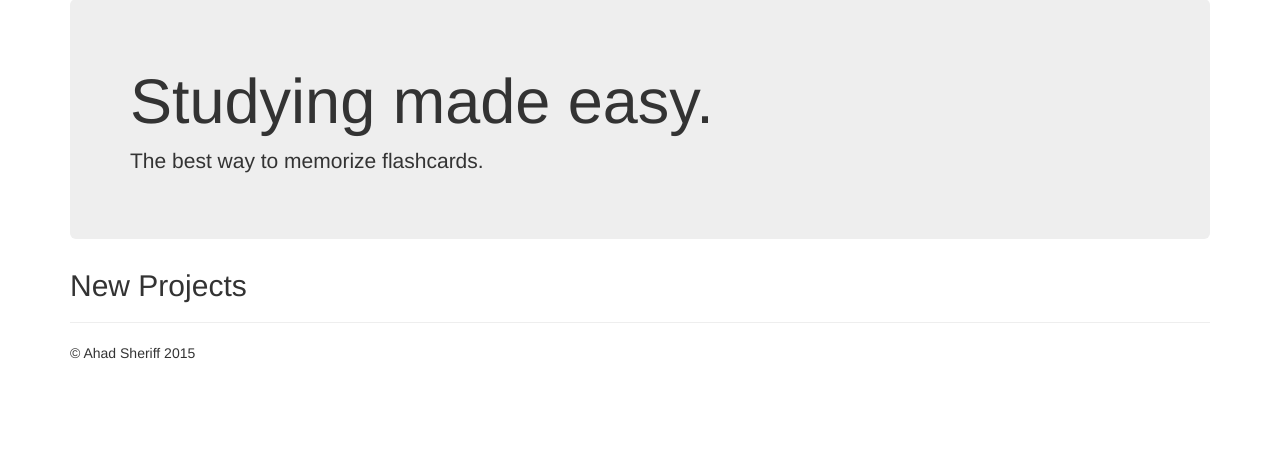
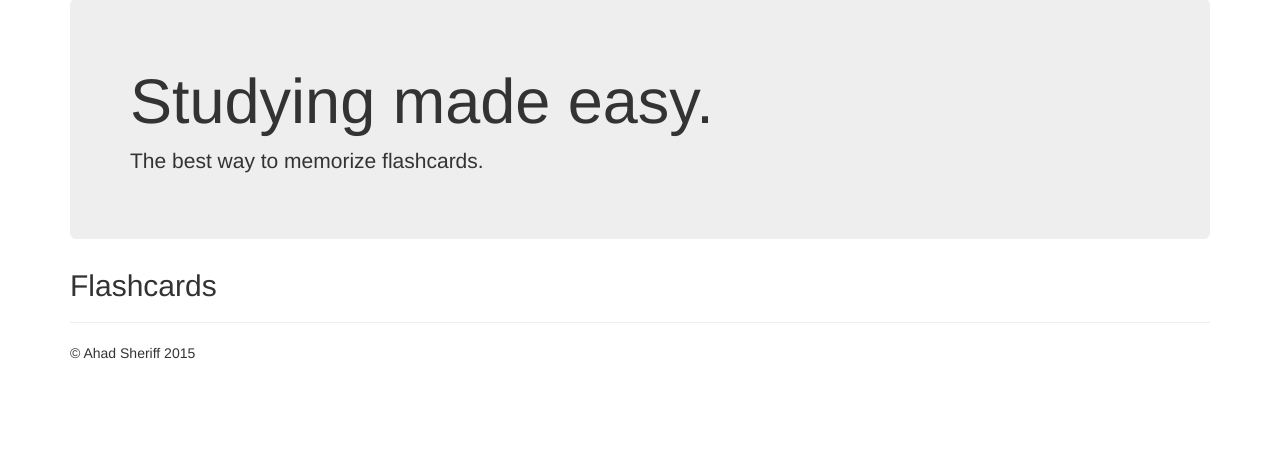
Before and after one commit to ahadsheriff/CardLit, a Flask app: page / in a window 1280 px wide. Shown: the part 71-546 px from the top of the page. Run offline with Flask 2, Linux system fonts and the light colour scheme; some libraries are stand-ins or nearby versions.

Commit message:
change text

```diff
--- a/CardLit/templates/index.html
+++ b/CardLit/templates/index.html
@@ -67,7 +67,7 @@
   			<p> The best way to memorize flashcards. </p>
   		</div>
 
-  		<h2>New Projects</h2>
+  		<h2>Flashcards</h2>
 
   		<hr>
   		<footer>
```
